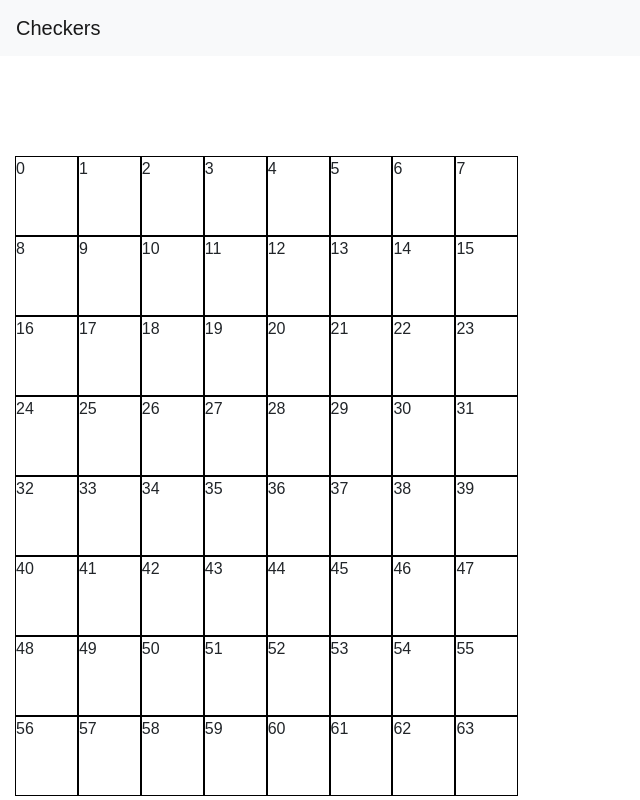
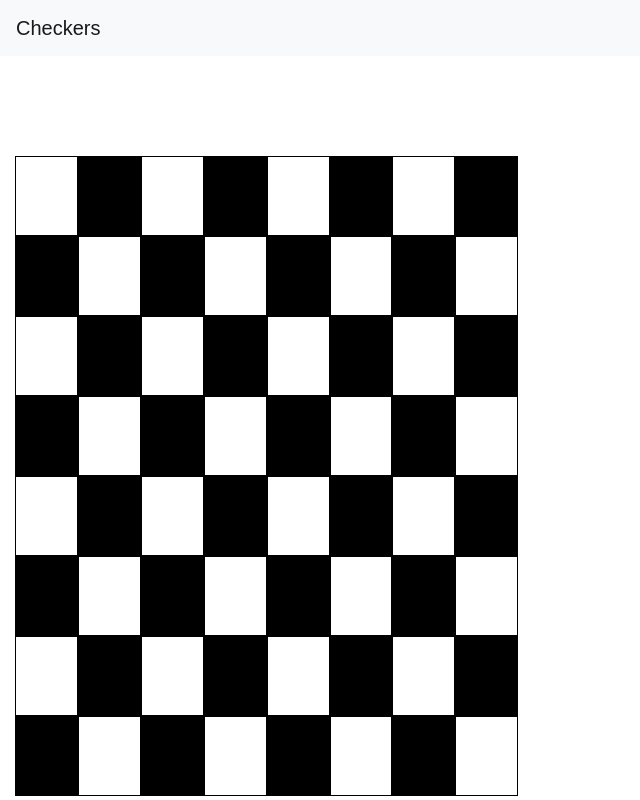
Before and after one commit to cyfrus/express-react-socketio-checkers-game, a React (Create React App) app in the folder client/: page /game/1 in a window 1280 px wide. Shown: the whole page, without its empty margins (0-640 px from the left). Built offline with nearby package versions, Linux system fonts and the light colour scheme.

Commit message:
game js update

```diff
--- a/client/src/Components/GameComponents/Game.js
+++ b/client/src/Components/GameComponents/Game.js
@@ -1,108 +1,40 @@
 import React from "react";
-
-
-// class Game extends React.Component {
-//     constructor(props) {
-//         super(props);
-//         this.state = {
-//             board: [],
-//             turn: "red",
-//             pieceLocations: [64],
-//             startingPositions: [1, 3, 5, 7, 8, 10, 12, 14, 17, 19, 21, 23, 40, 42, 44, 46, 49, 51, 53, 55, 56, 58, 60, 62]
-//         }
-//     }
-//     componentDidMount() {
-//         var board = [];
-//         var cnt = 0;
-//         var piece = false;
-//         for (let index = 0; index < 8; index++) {
-//             var row = [];
-//             board.push(row);
-//             for (let index2 = 0; index2 < 8; index2++) {
-//                 this.state.startingPositions.find(function(element){
-//                     return element === cnt;
-//                 });
-//                 var square = {
-//                     piece: false,
-//                     pieceColor: null,
-//                 }
-//                 board[index].push(square);
-//                 cnt++;
-//             }
-//         }
-//         this.setState({
-//             board: board
-//         })
-//     }
-//     render() {
-//         console.log(this.state.board);
-//         const board = this.state.board.map((row, index) =>
-//         <div className="boardRow" key={index}>
-//         {
-//             row.map(function(square, i){
-//                 return(
-//                     <Square row={index} position={i} key={((index+1) * (i+1)).toString()}/>
-//                 )
-//             })
-//         }
-//         </div>
-//         );
-//         return(
-//             <div className="row">
-//                 <div className="col-md-5 col-lg-5 boardColumn">
-//                     <div className="board">
-//                         {board}
-//                     </div>
-//                 </div>
-//             </div>
-//         )
-//     };
-// }
-
-// class Square extends React.Component {
-//     constructor(props) {
-//         super(props);
-//         this.state = {
-//             color: ""
-//         }
-//     }
-//     componentDidMount() {
-//         var color = "";
-//         if(this.props.row % 2 === 0 && this.props.position % 2 === 0) {
-//             color = "white";
-//         } else if ((this.props.row % 2 === 1 && this.props.position % 2 === 0) || (this.props.row % 2 === 0 && this.props.position % 2 === 1)){
-//             color = "black";
-//         }
-//         this.setState({
-//             color: color
-//         })
-//     }
-//     render() {
-//         return (
-//             <div className={this.state.color + " square"}></div>
-//         );
-//     }
-// }
-
-// class Piece extends React.Component {
-//     constructor(props){
-//         super(props);
-//     }
-//     render() {
-//         return(
-//             <div className="">
-//             </div>
-//         )
-//     }
-// }
 
 class Game extends React.Component {
     constructor(props){
         super(props);
         this.state = {
-            boardState: Array(8).fill(Array(8).fill(null))
+            boardState: [],
+            turn: "red",
+            redPieces: 12,
+            whitePieces: 12
         }
         this.handleClick = this.handleClick.bind(this);
+    }
+
+    componentDidMount() {
+        var boardState = [8];
+        for(let i = 0; i < 8; i++) {
+                boardState[i] = [];
+           for(let z = 0; z < 8; z++){
+               if(((i === 0 || i === 2 || i === 6) && (z % 2)) || ((i === 1 || i === 5 || i === 7) && !(z % 2)))
+               {
+                    boardState[i][z] = {piece: true, pieceColor: ""};
+               } else {
+                    boardState[i][z] = {piece: false, pieceColor: ""};
+               }
+
+           }
+        }
+        // var startingPositions = [[1, 3, 5, 7], [0, 2, 4, 6], [] , [], [], [], [], []];
+        // startingPositions.forEach((row, index) => {
+        //     row.forEach((pieceLocation) => {
+        //         boardState[index][pieceLocation].piece = true;
+        //     })
+        // });
+        this.setState({
+            boardState: boardState
+        })
     }
 
     handleClick(i) {
@@ -122,21 +54,31 @@ class Game extends React.Component {
 }
 
 class Board extends React.Component {
-    render() {
+    determineColor(row, place) {
+        if((row % 2  && place % 2 === 0) || (row % 2 === 0 && place % 2)) {
+            return "black";
+        } else {
+            return "white";
+        }
+    }
+    renderBoard() {
         var id = 0;
         const board = this.props.squares.map((row, index) => {
             return <div key={index} className="boardRow">
                 {
-                row.map((square) => {
+                    row.map((square, place) => {
                         var i = id++;
-                    return <Square  id={i} key={id} className="square" onClick={() => this.props.onClick(i)}/>;
+                         return <Square color={this.determineColor(index, place)} id={i} key={id} className="square" piece={square.piece} onClick={() => this.props.onClick(i)} />;
                     })
                 }
             </div>
         });
+        return board;
+    }
+    render() {
       return (
         <div className="board">
-            {board}
+            {this.renderBoard()}
         </div>
       );
     }
@@ -147,12 +89,27 @@ class Square extends React.Component {
         super(props);
     }
     render() {
+        if(this.props.piece) {
            return(
-            <div className="square" onClick={this.props.onClick}>
-            {this.props.id}
+            <div className={"square " + this.props.color} onClick={this.props.onClick}>
+            <Player />
+            </div>
+        );
+        } else {
+            return (
+            <div className={"square " + this.props.color} onClick={this.props.onClick}>
             </div>
             );
         }
+
+    }
+}
+
+function Player(props) {
+    return(
+        <div className="player">
+        </div>
+    );
 }
 
 export default Game;
--- a/client/src/index.css
+++ b/client/src/index.css
@@ -186,3 +186,9 @@ button:focus
 
   padding: 20px;
 }
+.player {
+  border-radius: 100%;
+  height: 90%;
+  width: 90%;
+  margin: auto;
+}
```
Lines whose indentation alone changed are shown as unchanged.
